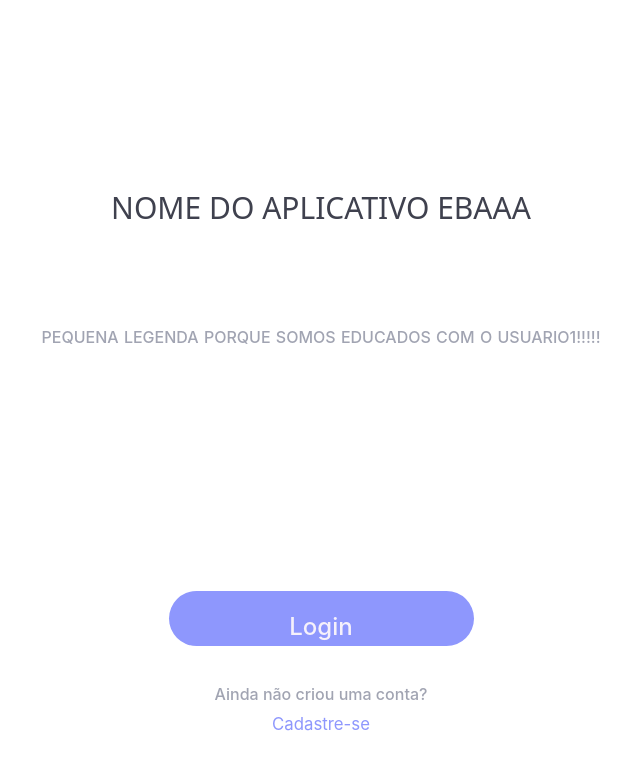
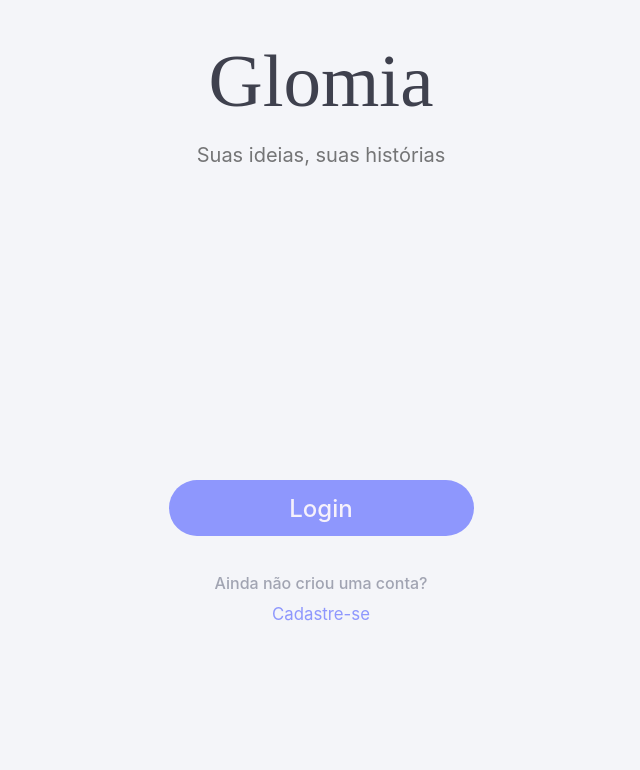
Before and after one commit to daviijose/pojetinho-backup, a plain HTML site: page cadastro/inicio.html in a window 1280 px wide. Shown: the whole page, without its empty margins (319-959 px from the left). Drawn offline with nearby package versions, Linux system fonts and the light colour scheme.

Commit message:
commit-teste

```diff
--- a/cadastro/inicio.html
+++ b/cadastro/inicio.html
@@ -11,17 +11,15 @@
 </head>
 
 <body>
-    <div class="fundo">
 
-    </div>
     <header>
 
         <div class="master_texto_header">
             <div class="texto_header">
-                <h1> NOME DO APLICATIVO EBAAA</h1><!-- titulo -->
+                <h1>Glomia</h1><!-- titulo -->
             </div>
             <div class="subtexto_header">
-                <h6>PEQUENA LEGENDA PORQUE SOMOS EDUCADOS COM O USUARIO1!!!!!</h6> <!-- subtitulo -->
+                <h6>Suas ideias, suas histórias</h6> <!-- subtitulo -->
             </div>
         </div>
     </header>
--- a/cadastro/styles_cadastro/inicio.css
+++ b/cadastro/styles_cadastro/inicio.css
@@ -1,18 +1,29 @@
+html,
+body {
+
+    background-color: #F4F5F9;
 
 
-.header {
+}
 
-    width: 100%;
-    height: 100%;
+
+
+
+header {
+
     display: flex;
     flex-direction: column;
     justify-content: center;
+    align-items: center; /* Adiciona este alinhamento */
 
-    background: #FAF8F5;
+
+
 }
 
+
+
 .master_texto_header {
-    margin-top: 190px;
+    margin-top: 30px;
 
 
 }
@@ -31,34 +42,37 @@
 }
 
 .texto_header h1 {
-    font-size: 30px;
+    color: #3F414E;
+    text-align: center;
+    font-family: Mirza;
+    font-size: 75px;
+    font-style: normal;
+    font-weight: 400;
+    line-height: 135%;
+    /* 101.25px */
 }
 
-.subtexto_header {
-    margin-top: 8%;
-    color: #A1A4B2;
+.subtexto_header h6 {
+    color: rgba(47, 47, 47, 0.65);
     text-align: center;
     font-family: Inter;
-    font-size: 16px;
+    font-size: 20px;
     font-style: normal;
-    font-weight: 300;
+    font-weight: 400;
     line-height: 165%;
-    /* 26.4px */
-    padding-left: 9%;
-    padding-right: 9%;
-    word-spacing: 1px;
+    /* 33px */
 }
 
 
 
 
 .main_master {
-    margin-top: 243px;
     display: flex;
     align-items: center;
     justify-content: center;
     flex-direction: column;
     text-align: center;
+    margin-top: 300px; /* Ajuste a margem conforme necessário */
 }
 
 .botao_login {
@@ -74,7 +88,7 @@
     background: #8E97FD;
     height: 55.789px;
     flex-shrink: 0;
-    padding-top: 2%;
+    padding-top: 10px;
     width: 305px;
     text-decoration: none;
 }
```
